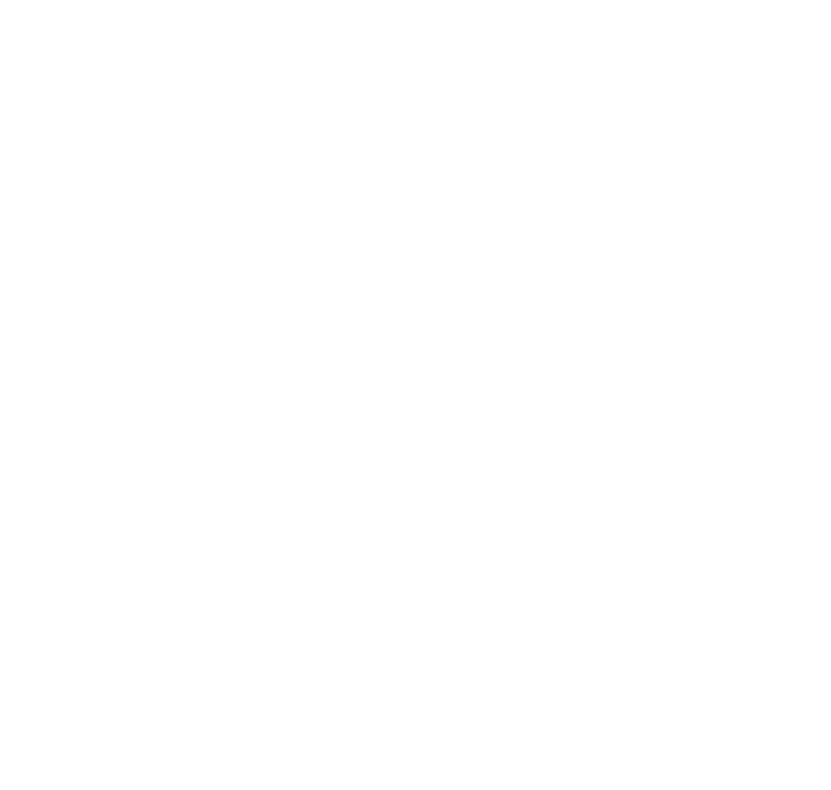
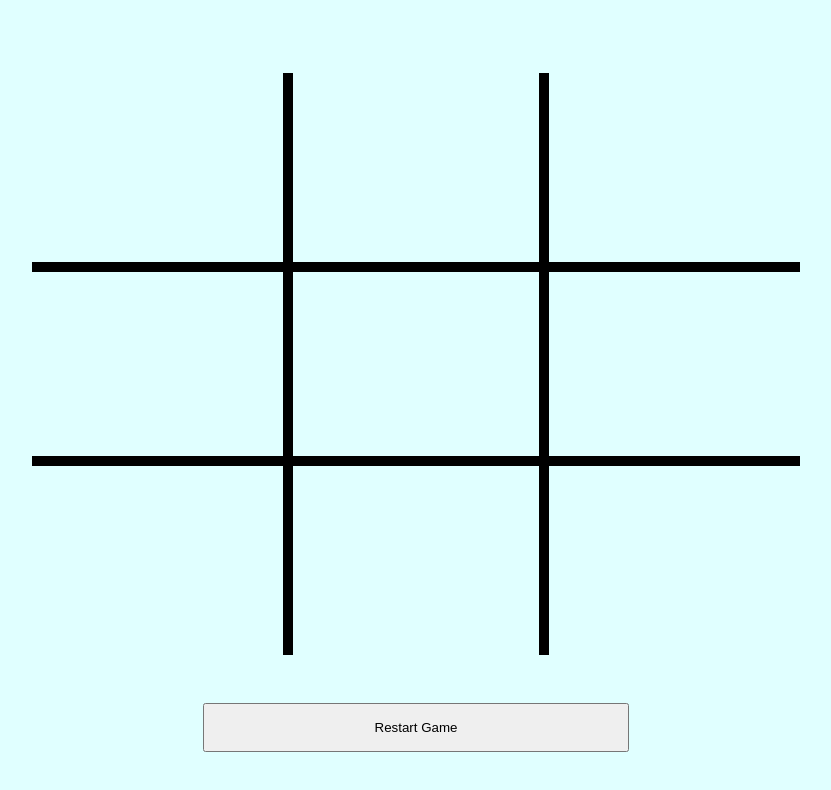
Before and after one commit to tjohnson009/top, a plain HTML site: page tic-tac-toe/index.html in a window 1280 px wide. Shown: the whole page, without its empty margins (224-1055 px from the left). Drawn offline with Linux system fonts and the light colour scheme.

Commit message:
First commit on UI-DOM branch - Begin DOMControl module

```diff
--- a/tic-tac-toe/index.html
+++ b/tic-tac-toe/index.html
@@ -9,10 +9,19 @@
 <body>
     <div class="container">
         <div class="gameboard">
+            <div data-id=0 class="spot top left"></div>
+            <div data-id=1 class="spot top"></div>
+            <div data-id=2 class="spot top right"></div>
+            <div data-id=3 class="spot left"></div>
+            <div data-id=4 class="spot center"></div>
+            <div data-id=5 class="spot right"></div>
+            <div data-id=6 class="spot bottom left"></div>
+            <div data-id=7 class="spot bottom"></div>
+            <div data-id=8 class="spot bottom right"></div>
 
         </div>
         <div class="controls">
-
+            <button id="restart">Restart Game</button>
         </div>
     </div>
     <script src="./index.js"></script>
--- a/tic-tac-toe/index.js
+++ b/tic-tac-toe/index.js
@@ -60,7 +60,7 @@ function Spot() {
 
 function GameControl(playerOneName = 'Player 1', playerTwoName = "Player 2") {
 
-    const board = Gameboard();
+    const board = Gameboard(); // creating and returning the gameboard
     // let nonZeroSpots = board.getBoard().filter(spot => (spot.getValue() !== 0));
     const players = [
         {
@@ -153,9 +153,6 @@ function GameControl(playerOneName = 'Player 1', playerTwoName = "Player 2") {
             console.log('No winner yet');
             return 0;
         }
-        // else {
-        //     return `No win checking yet.`
-        // }
 }
 
     const checkForTie = () => {
@@ -165,6 +162,10 @@ function GameControl(playerOneName = 'Player 1', playerTwoName = "Player 2") {
     }
     return false; // default is no tie
 }
+
+    const getBoard = () => {
+        return board.getBoard();
+    }
 
     const gameOver = (result) => {
         if (result === 1 || result === 2 || result === 3) {
@@ -184,8 +185,38 @@ function GameControl(playerOneName = 'Player 1', playerTwoName = "Player 2") {
     }
 
     return {
-        checkForWin, getWhoseTurn, switchTurns, playRound, checkForTie, gameOver, restartGame
+        checkForWin, getWhoseTurn, getBoard, switchTurns, playRound, checkForTie, gameOver, restartGame
     }
 }
 
-const game = GameControl();
+function DOMControl() { // render x and o when a player selects a spot
+    const game = GameControl();
+    const DOMElements = {
+        gameboard: document.querySelector('.gameboard'),
+        allSpotDivs: Array.from(document.querySelectorAll('.spot')),
+
+    };
+
+
+    let boardValues = game.getBoard().map(spot => spot.getValue());
+    const renderBoard = () => {
+        console.log(DOMElements.allSpotDivs);
+        // for each spot - get value
+        DOMElements.allSpotDivs.forEach(div => {
+            let id = div.dataset.id;
+
+        // check spot with corresponding id
+            let spotValue = boardValues[id];
+            div.innerHTML = (spotValue === 1 ? `X` : spotValue === 2 ? `O` : ``);
+        })
+    }
+    DOMElements.gameboard.addEventListener('click', e => {
+        console.log(e.target);
+
+    });
+
+    renderBoard();
+
+}
+
+DOMControl();
--- a/tic-tac-toe/style.css
+++ b/tic-tac-toe/style.css
@@ -0,0 +1,68 @@
+* {
+    box-sizing: border-box;
+    padding: 0;
+    margin: 0;
+}
+
+:root {
+    font-size: 10px;
+}
+
+.container {
+    height: 100vh;
+    /* border: 1px solid red;  */
+    background-color:lightcyan;
+    display: grid;
+    grid-template-rows: .5fr 4fr 1fr;
+
+
+    .gameboard {
+        grid-area: 2/1/3/1;
+        display: grid;
+        grid-template-columns: repeat(3, 1fr);
+        grid-template-rows: repeat(3, 1fr);
+        /* grid-template-columns: repeat(3, minmax(100px, 1fr));
+        grid-template-rows: repeat(3, minmax(20%, 1fr));  */
+        /* background-color: limegreen; */
+        width: 60%;
+        height: calc(100%);
+        justify-self: center;
+
+        .spot {
+            border: 5px solid black;
+            /* border-radius: 2rem;  */
+            display: grid;
+            grid-template-rows: 1fr;
+            grid-template-columns: 1fr;
+            justify-items: center;
+            align-items: center;
+            font-size: 10rem;
+
+        }
+
+        .right {
+            border-right: none;
+        }
+        .left {
+            border-left: none;
+        }
+        .top {
+            border-top: none;
+        }
+        .bottom {
+            border-bottom: none;
+        }
+    }
+
+    .controls {
+        grid-area: 3/1/4/1;
+        display: grid;
+        grid-template-rows: 1fr 1fr 1fr;
+        grid-template-columns: 1fr 1fr 1fr;
+
+        #restart {
+            grid-area: 2/2/3/3;
+
+        }
+    }
+}
```
